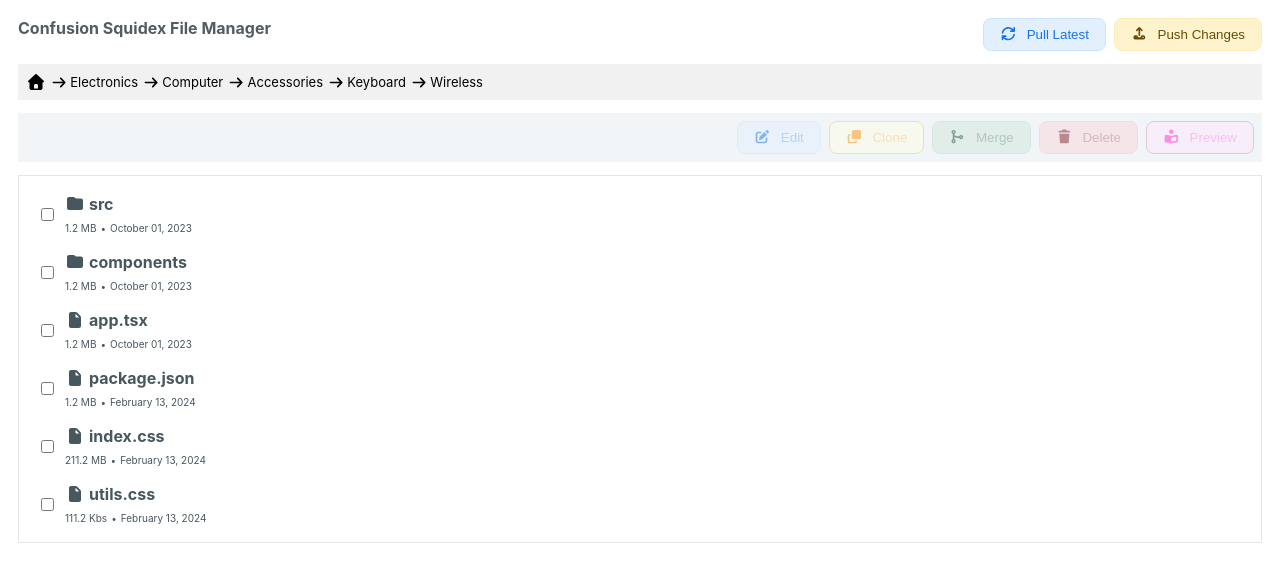
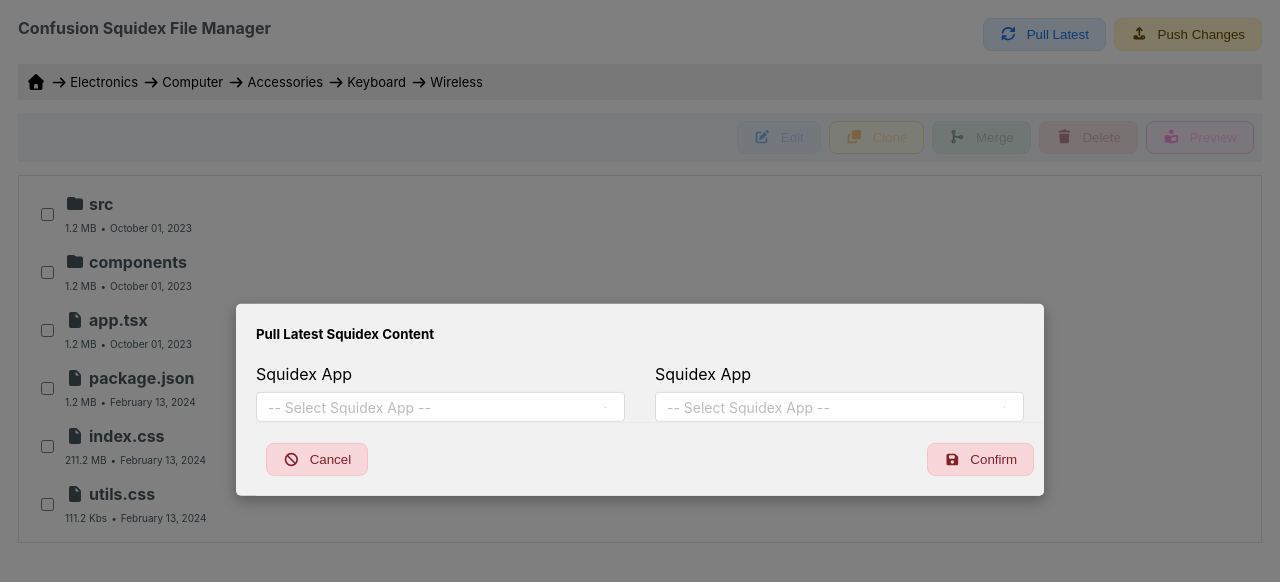
Before and after one commit to MphoNkalaTIH/confusion-squidex-cli-tool, an Angular app: page /home in a window 1280 px wide. Shown: the top 582 px of the page. Built offline with nearby package versions, Linux system fonts and the light colour scheme.

Commit message:
added functionality on pulling the latest content from squidex

```diff
--- a/package.json
+++ b/package.json
@@ -31,6 +31,7 @@
     "@fortawesome/angular-fontawesome": "^3.0.0",
     "@fortawesome/fontawesome-svg-core": "^7.0.0",
     "@fortawesome/free-solid-svg-icons": "^7.0.0",
+    "@ng-select/ng-select": "^20.1.3",
     "axios": "^1.11.0",
     "diff": "^8.0.2",
     "dotenv": "^17.2.1",
--- a/src/app/app.module.ts
+++ b/src/app/app.module.ts
@@ -8,6 +8,8 @@
 import { ConfusionFunctionModalComponent } from './components/confusion-modals/confusion-functional-modal/confusion-functional-modal.component';
 import { HomePageComponent } from './pages/home-page/home-page.component';
 
+import { NgSelectModule } from '@ng-select/ng-select';
+
 @NgModule({
   declarations: [
     HomePageComponent,
@@ -16,6 +18,6 @@
     ConfusionFunctionModalComponent,
     ConfusionActionModalComponent,
   ],
-  imports: [CommonModule, FontAwesomeModule, RouterOutlet],
+  imports: [CommonModule, FontAwesomeModule, RouterOutlet, NgSelectModule],
 })
 export class ConfusionModule {}
--- a/src/app/components/confusion-modals/confusion-functional-modal/confusion-functional-modal.component.html
+++ b/src/app/components/confusion-modals/confusion-functional-modal/confusion-functional-modal.component.html
@@ -2,10 +2,6 @@
   <div class="functional-modal">
     <span class="modal-header sticky-modal sticky-top-modal">
       <h5>{{ addOrEditModalHeaderText() }}</h5>
-
-      <span (click)="functionalModalEvent.emit('cancel')" role="button">
-        <fa-icon [ngStyle]="{ cursor: 'pointer' }" [icon]="faCircleXmark"></fa-icon>
-      </span>
     </span>
 
     <div class="modal-body">
--- a/src/app/pages/home-page/home-page.component.html
+++ b/src/app/pages/home-page/home-page.component.html
@@ -107,4 +107,60 @@
     >
     </confusion-action-modal>
   }
+
+  <!----functional modals-->
+  <confusion-functional-modal
+    addOrEditModalHeaderText="Pull Latest Squidex Content"
+    (functionalModalEvent)="handleDeleteFileEvent($event)"
+  >
+    <form class="pull-latest-content-container">
+      <div class="form-group">
+        <label>Squidex App</label>
+        <ng-select
+          class="multiselect"
+          [items]="squidexApps()"
+          bindValue="label"
+          bindLabel="label"
+          formControlName="app"
+          placeholder="-- Select Squidex App --"
+          [multiple]="false"
+          [searchable]="true"
+          [virtualScroll]="true"
+          [clearable]="true"
+        >
+        </ng-select>
+
+        @if (
+          pullLatestContentForm()?.get('app')?.touched ||
+          pullLatestContentForm()?.get('app')?.invalid
+        ) {
+          <small class="text-danger">App is required.</small>
+        }
+      </div>
+
+      <div class="form-group">
+        <label>Squidex App</label>
+        <ng-select
+          class="multiselect"
+          [items]="squidexSchemas()"
+          bindValue="label"
+          bindLabel="label"
+          formControlName="schema"
+          placeholder="-- Select Squidex App --"
+          [multiple]="false"
+          [searchable]="true"
+          [virtualScroll]="true"
+          [clearable]="true"
+        >
+        </ng-select>
+
+        @if (
+          pullLatestContentForm()?.get('schema')?.touched ||
+          pullLatestContentForm()?.get('schema')?.invalid
+        ) {
+          <small class="text-danger">Schema is required.</small>
+        }
+      </div>
+    </form>
+  </confusion-functional-modal>
 </main>
--- a/src/app/pages/home-page/home-page.component.scss
+++ b/src/app/pages/home-page/home-page.component.scss
@@ -80,3 +80,8 @@
   gap: 4px;
   font-size: x-small;
 }
+
+.pull-latest-content-container {
+  display: flex;
+  gap: 30px;
+}
--- a/src/app/pages/home-page/home-page.component.ts
+++ b/src/app/pages/home-page/home-page.component.ts
@@ -1,4 +1,5 @@
 import { Component, signal } from '@angular/core';
+import { FormBuilder, FormGroup, Validators } from '@angular/forms';
 import {
   faBookOpenReader,
   faClone,
@@ -13,6 +14,7 @@
   faUpload,
 } from '@fortawesome/free-solid-svg-icons';
 import { FileItem } from '../../models/file-item.model';
+import { SquidexApp, SquidexSchema } from '../../models/squidex-app.model';
 
 @Component({
   selector: 'confusion-home-page',
@@ -26,6 +28,11 @@
   protected cloneFileModal = signal(false);
   protected selectedItems = signal<FileItem[]>([]);
   protected pathItems = signal<FileItem[]>([]);
+  protected squidexApps = signal<SquidexApp[]>([]);
+  protected squidexSchemas = signal<SquidexSchema[]>([]);
+  protected pullLatestContentForm = signal<FormGroup | null>(null);
+
+  constructor(private formBuilder: FormBuilder) {}
 
   faSync = faSync;
   faFolder = faFolder;
@@ -104,6 +111,45 @@
         marked: false,
       },
     ]);
+
+    this.squidexApps.set([
+      {
+        id: '101-219-1203-12',
+        label: 'con-fusion',
+      },
+      {
+        id: '203-193-1034-32',
+        label: 'con-fusion-static',
+      },
+    ]);
+
+    this.squidexSchemas.set([
+      {
+        id: '001-219-1203-12',
+        label: 'qoute-sections',
+      },
+      {
+        id: '203-193-1034-32',
+        label: 'qoute-flow',
+      },
+      {
+        id: '002-193-1034-32',
+        label: 'static-data',
+      },
+      {
+        id: '301-193-1034-32',
+        label: 'enums',
+      },
+    ]);
+  }
+
+  initPullLatestContentForm() {
+    const form = this.formBuilder.group({
+      app: [null, Validators.required],
+      schema: [null, Validators.required],
+    });
+
+    this.pullLatestContentForm.set(form);
   }
 
   fetchSimplifiedDate(date: string): string {
--- a/src/styles.scss
+++ b/src/styles.scss
@@ -1,3 +1,5 @@
+@import '../node_modules/@ng-select/ng-select/themes/ant.design.theme.css';
+
 :host {
   --bright-blue: oklch(51.01% 0.274 263.83);
   --electric-violet: oklch(53.18% 0.28 296.97);
@@ -42,3 +44,9 @@
   -webkit-font-smoothing: antialiased;
   -moz-osx-font-smoothing: grayscale;
 }
+
+.form-group {
+  display: grid;
+  gap: 8px;
+  width: 100%;
+}
```
Also changed, not shown: src/app/models/squidex-app.model.ts (added, +9 -0 lines), 1 other file (tests, documents, lock files or other folders).
